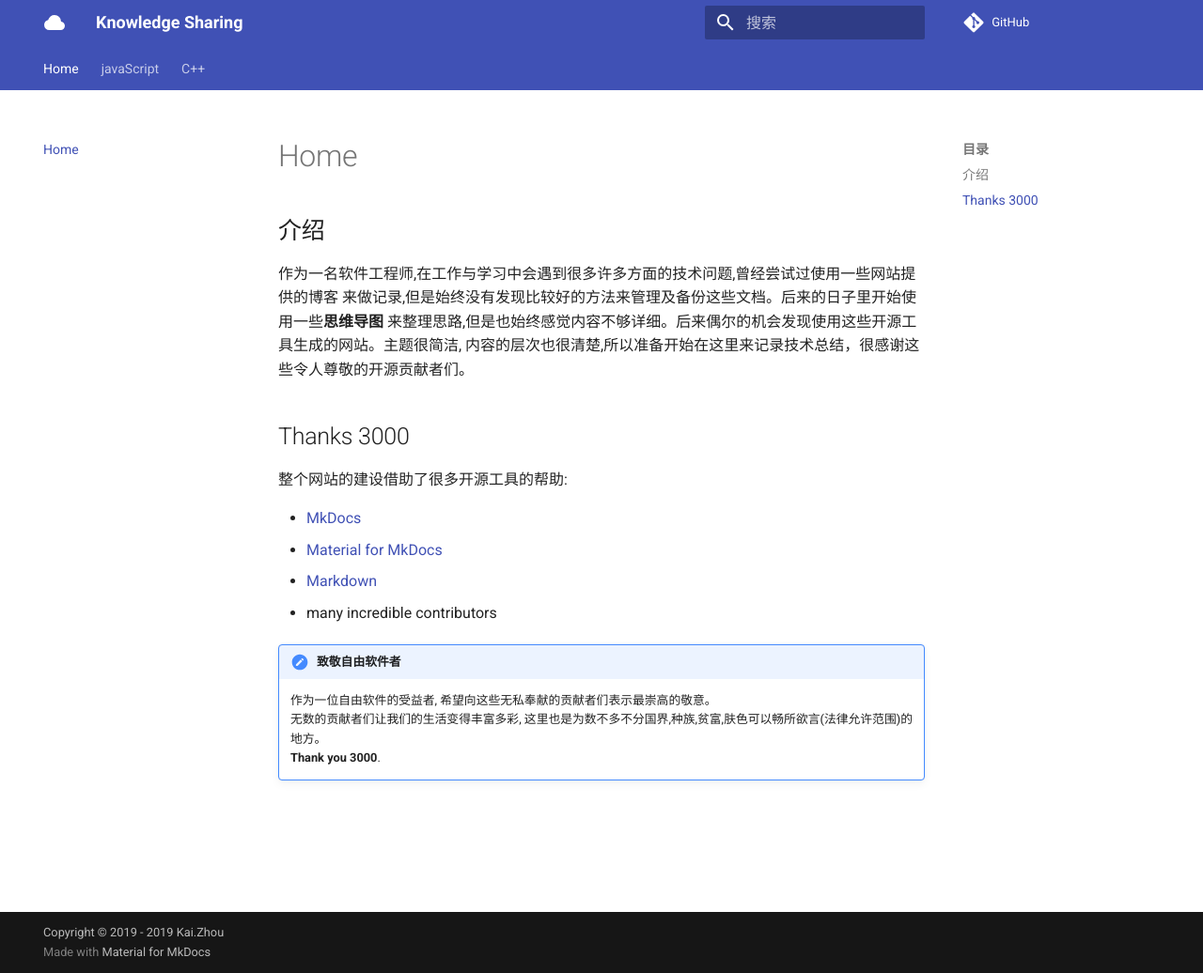
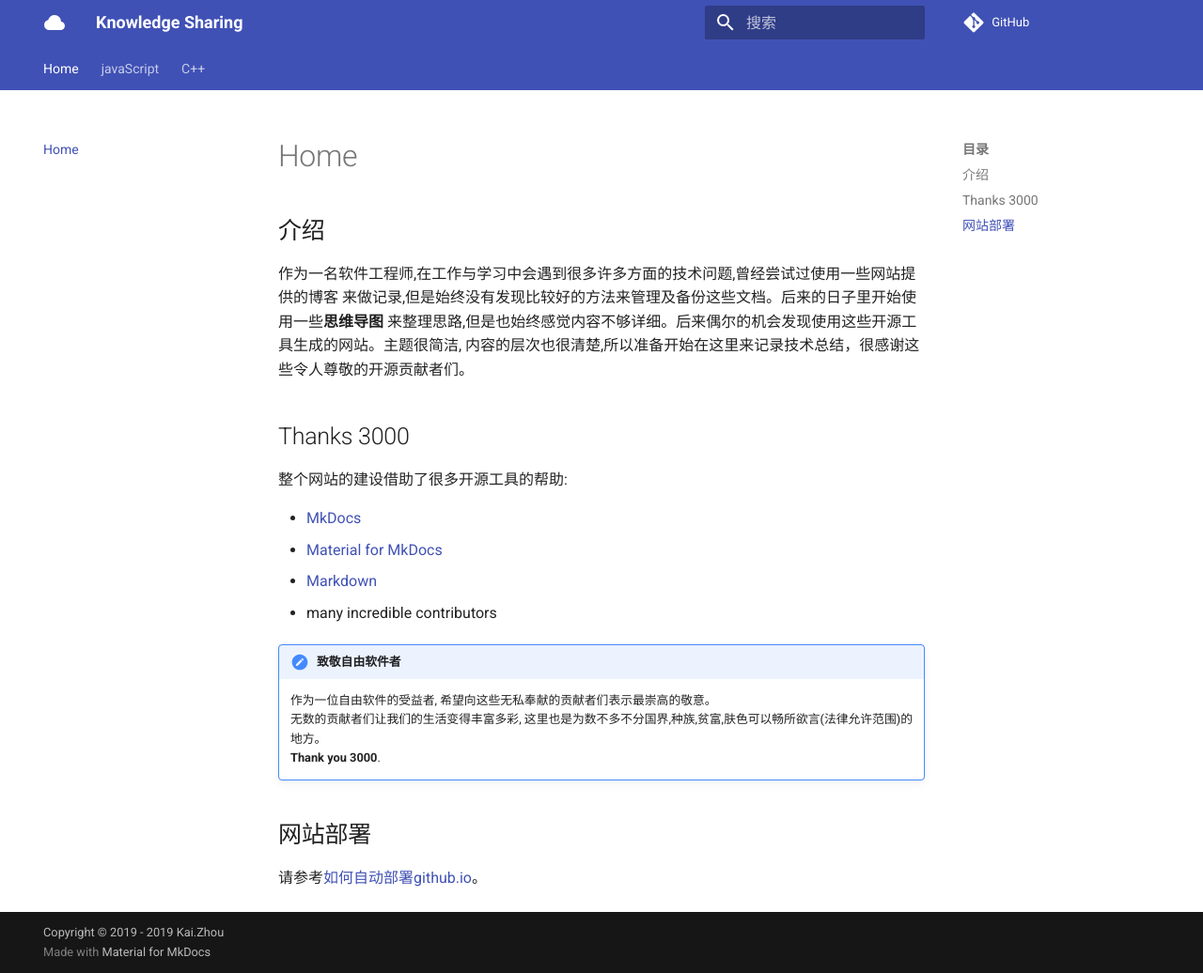
Before and after one commit to zhoukaidev/ks_blog, an MkDocs documentation site: the page built from docs/index.md, in a window 1280 px wide and 1036 px high. Shown: the whole window at 94% size. Built offline with MkDocs 1.6.1 and Material for MkDocs 9.7.7, drawn with Linux system fonts in a browser that asks for light colours; comment, search, counter and statistics services are not loaded.

Commit message:
Add deployment of github io

```diff
--- a/docs/index.md
+++ b/docs/index.md
@@ -18,3 +18,7 @@
     作为一位自由软件的受益者, 希望向这些无私奉献的贡献者们表示最崇高的敬意。
     无数的贡献者们让我们的生活变得丰富多彩, 这里也是为数不多不分国界,种族,贫富,肤色可以畅所欲言(法律允许范围)的地方。
     **Thank you 3000**.
+
+## 网站部署
+
+请参考[如何自动部署github.io](shell/CI/deployGithubIO.md)。
```
Also changed, not shown: docs/shell/CI/deployGithubIO.md (added).
